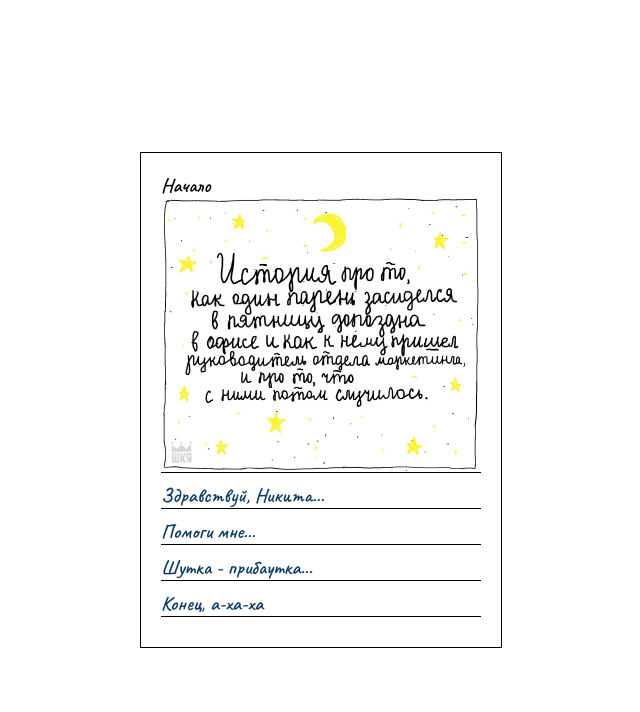
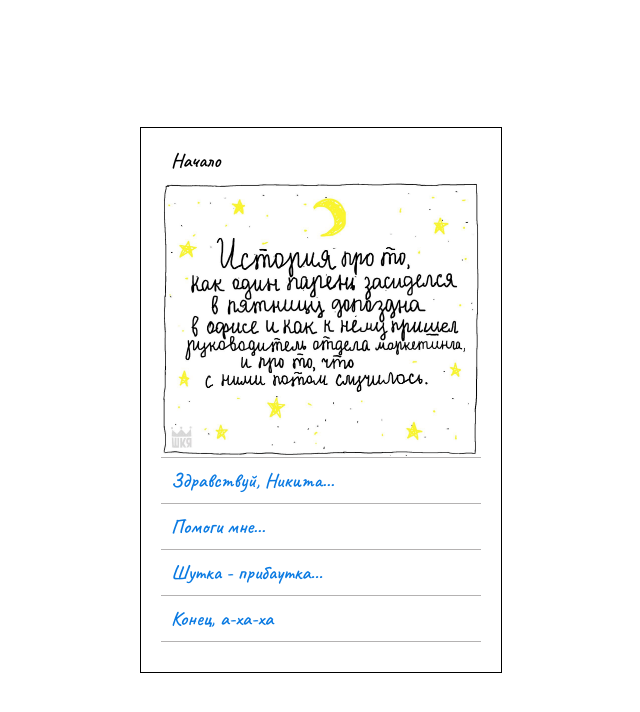
Before and after one commit to YuriyBiakov/cssMemeSlider, a plain HTML site: page cssBayan/index.html in a window 1280 px wide. Shown: the whole page, without its empty margins (319-959 px from the left). Drawn offline with Linux system fonts and the light colour scheme.

Commit message:
refactor: add flex for accordeon. change paddings / margins (Sun, Mar 12 2023, 18:46:07).

```diff
--- a/cssBayan/style.css
+++ b/cssBayan/style.css
@@ -14,12 +14,12 @@ body {
     display: flex;
     justify-content: center;
     align-items: center;
-    padding: 20px;
+    padding: 2rem;
     font-family: 'Caveat', cursive;
     font-size: 2rem;
     line-height: 2.5rem;
     font-weight: 600;
-    color: #0d3b66;
+    color: #0a7ae2;
 }
 
 .wrapper {
@@ -34,9 +34,13 @@ body {
 .accordeon {
     padding: 2rem;
     border: 0.1rem solid black;
+    display: flex;
+    justify-content: center;
+    flex-direction: column;
+
 }
 .acc-item {
-    border-bottom: 0.1rem solid black;
+    border-bottom: 0.1rem solid rgb(180, 178, 178);
     margin-bottom: 1rem;
 }
 
@@ -47,15 +51,17 @@ body {
 .acc-item-label {
     display: flex;
     justify-content: space-between;
+    margin-bottom: 1rem;
 }
 
 .acc-item-description {
     color: inherit;
+    padding-left: 1rem;
 }
 
 .acc-item-icon {
-    width: 15px;
-    height: 15px;
+    width: 1.5rem;
+    height: 1.5rem;
     background-size: contain;
     background-repeat: no-repeat;
     background-image: url(assets/svg/open.svg);
@@ -69,13 +75,14 @@ body {
 .acc-content {
     background-size: contain;
     background-repeat: no-repeat;
-    width: 320px;
-    height: 273.5px;
+    width: 32rem;
+    height: 27.35rem;
     display: none;
 }
 
 .acc-item-input:checked ~.acc-item-label,
-.acc-item-input:hover ~.acc-item-label {
+.acc-item-input:hover ~.acc-item-label,
+.accordeon:hover {
     color: black;
 }
 
@@ -85,7 +92,8 @@ body {
 }
 
 .acc-item-input:checked ~.acc-content,
-.acc-item-input:hover ~.acc-content {
+.acc-item-input:hover ~.acc-content,
+.acc-content:hover {
     display: block;
 }
 
```
